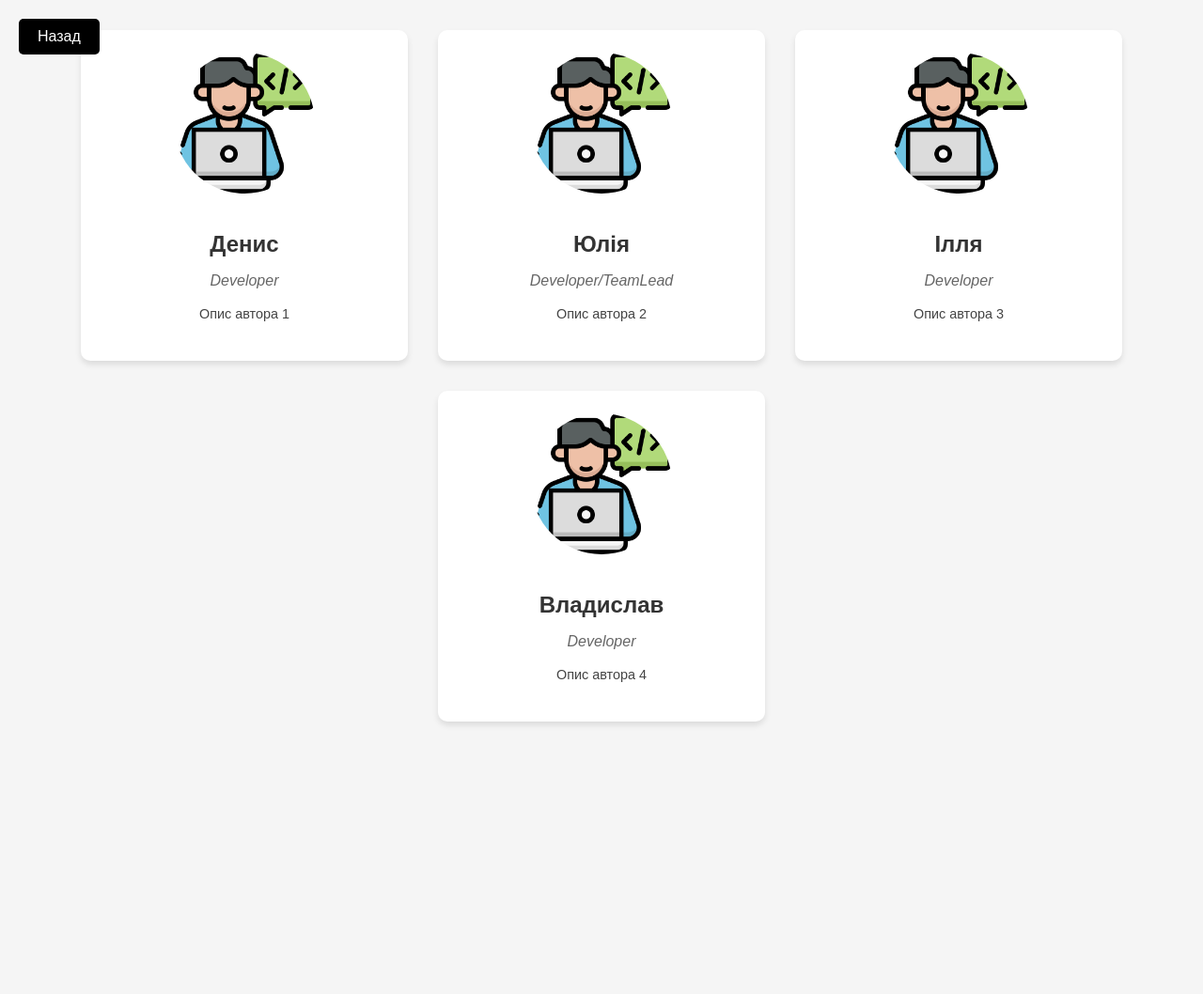
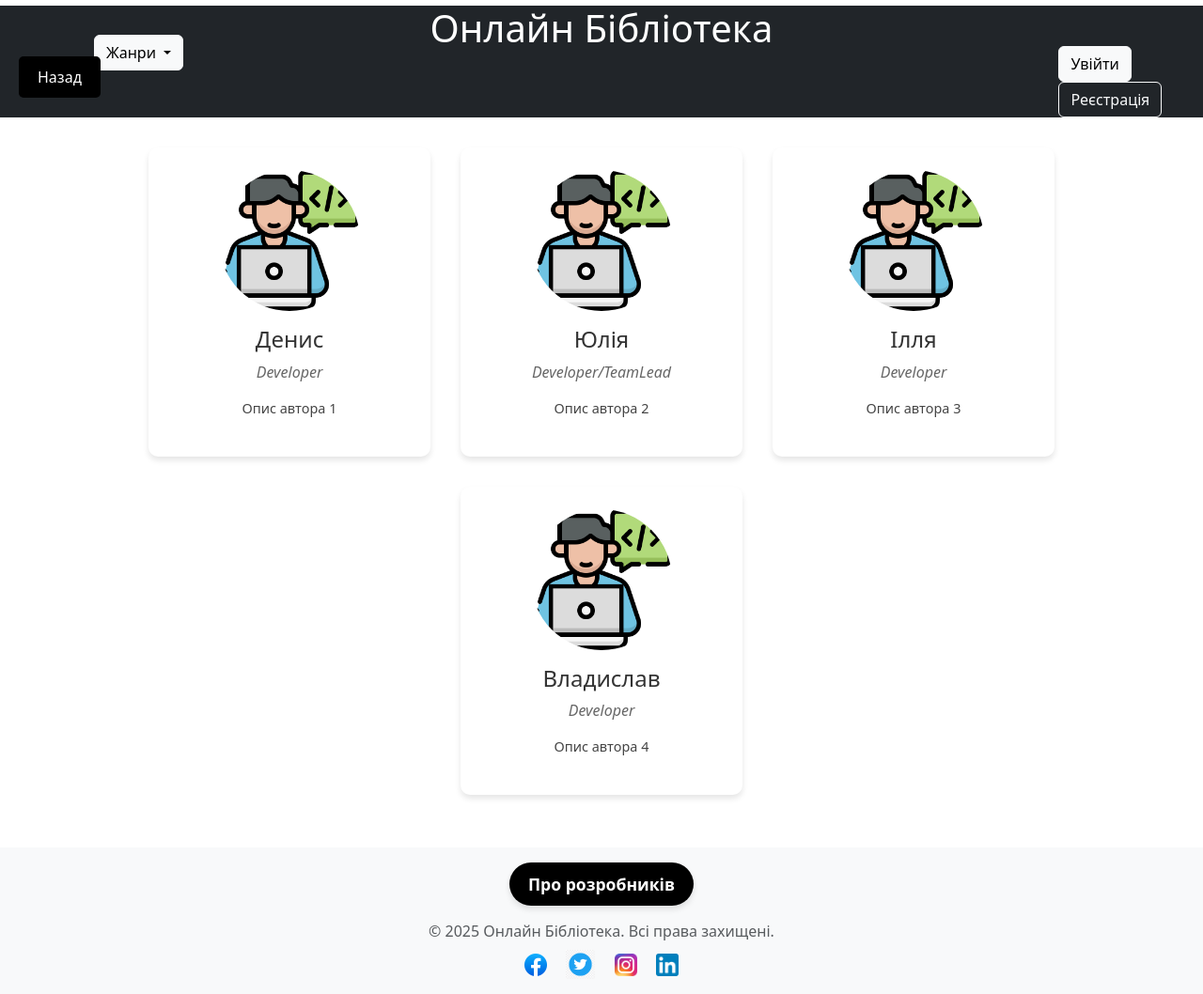
Before and after one commit to JuliaA55/Manuscriptum, a Django app: page /authors/ in a window 1280 px wide. Shown: the whole page at 94% size. Before the commit the page ends 772 px from the top, so only its background shows below. Run offline with Django 5.2, Linux system fonts and the light colour scheme.

Commit message:
Error correcting

```diff
--- a/Books/static/style.css
+++ b/Books/static/style.css
@@ -32,3 +32,70 @@
     margin-top: 2rem;
     color: #495057;
 }
+
+.authors-container {
+    display: flex;
+    flex-wrap: wrap;
+    justify-content: center;
+    gap: 2rem;
+    padding: 2rem;
+    max-width: 1200px;
+    margin: 0 auto;
+}
+
+.author-card {
+    width: 300px;
+    padding: 1.5rem;
+    border-radius: 10px;
+    box-shadow: 0 4px 6px rgba(0, 0, 0, 0.1);
+    background-color: white;
+    text-align: center;
+    transition: transform 0.3s ease;
+}
+
+.author-card:hover {
+    transform: translateY(-5px);
+    box-shadow: 0 6px 12px rgba(0, 0, 0, 0.15);
+}
+
+.author-image {
+    width: 150px;
+    height: 150px;
+    border-radius: 50%;
+    margin-bottom: 1rem;
+    object-fit: cover;
+}
+
+.author-name {
+    font-size: 1.5rem;
+    margin-bottom: 0.5rem;
+    color: #333;
+}
+
+.author-role {
+    color: #666;
+    margin-bottom: 1rem;
+    font-style: italic;
+}
+
+.author-description {
+    font-size: 0.9rem;
+    line-height: 1.5;
+    color: #444;
+}
+
+.back-button {
+    position: fixed;
+    top: 60px;
+    left: 20px;
+    padding: 10px 20px;
+    background-color: #000000;
+    color: white;
+    text-decoration: none;
+    border-radius: 5px;
+    transition: background-color 0.3s ease;
+}
+
+.back-button:hover {
+    background-color: #3c3d3d;
+}
--- a/Books/templates/base.html
+++ b/Books/templates/base.html
@@ -13,7 +13,7 @@
         <div class="container">
             <h1 class="text-center" style="color: white;">Онлайн Бібліотека</h1>
         </div>
-        <div class="dropdown" style="margin-left: 100px; margin-top: -2%;">
+        <div class="dropdown" style="margin-left: 100px; margin-top: -2%; width: 200px;">
             <button class="btn btn-light dropdown-toggle" type="button" id="genreDropdown"
                 data-bs-toggle="dropdown">
                 Жанри
@@ -26,11 +26,11 @@
         </div>
 
         <div style="margin-left: 88%; margin-top: -2%;">
-            {% if not user.is_authenticated %}
-            <a href="{% url 'login' %}" class="btn btn-light me-2">Увійти</a>
-            <a href="{% url 'register' %}" class="btn btn-outline-light">Реєстрація</a>
+            {% if user.is_authenticated %}
+                <a class="btn btn-outline-light" href="{% url 'logout' %}">Вийти</a>
             {% else %}
-            <a href="{% url 'logout' %}" class="btn btn-outline-light">Вийти</a>
+                <a class="btn btn-light me-2" href="{% url 'login' %}">Увійти</a>
+                <a class="btn btn-outline-light" href="{% url 'register' %}">Реєстрація</a>
             {% endif %}
         </div>
     </header>
--- a/Books/templates/books/authors.html
+++ b/Books/templates/books/authors.html
@@ -1,86 +1,7 @@
-<!DOCTYPE html>
-<html lang="uk">
-<head>
-    <meta charset="UTF-8">
-    <meta name="viewport" content="width=device-width, initial-scale=1.0">
-    <title>Про авторів</title>
-    <style>
-        body {
-            margin: 0;
-            padding: 0;
-            background-color: #f5f5f5;
-            font-family: Arial, sans-serif;
-        }
+{% extends 'base.html' %}
 
-        .authors-container {
-            display: flex;
-            flex-wrap: wrap;
-            justify-content: center;
-            gap: 2rem;
-            padding: 2rem;
-            max-width: 1200px;
-            margin: 0 auto;
-        }
-
-        .author-card {
-            width: 300px;
-            padding: 1.5rem;
-            border-radius: 10px;
-            box-shadow: 0 4px 6px rgba(0, 0, 0, 0.1);
-            background-color: white;
-            text-align: center;
-            transition: transform 0.3s ease;
-        }
-
-        .author-card:hover {
-            transform: translateY(-5px);
-            box-shadow: 0 6px 12px rgba(0, 0, 0, 0.15);
-        }
-
-        .author-image {
-            width: 150px;
-            height: 150px;
-            border-radius: 50%;
-            margin-bottom: 1rem;
-            object-fit: cover;
-        }
-
-        .author-name {
-            font-size: 1.5rem;
-            margin-bottom: 0.5rem;
-            color: #333;
-        }
-
-        .author-role {
-            color: #666;
-            margin-bottom: 1rem;
-            font-style: italic;
-        }
-
-        .author-description {
-            font-size: 0.9rem;
-            line-height: 1.5;
-            color: #444;
-        }
-
-        .back-button {
-            position: fixed;
-            top: 20px;
-            left: 20px;
-            padding: 10px 20px;
-            background-color: #000000;
-            color: white;
-            text-decoration: none;
-            border-radius: 5px;
-            transition: background-color 0.3s ease;
-        }
-
-        .back-button:hover {
-            background-color: #3c3d3d;
-        }
-    </style>
-</head>
-<body>
+{% block content %}
+  <div class="container">
     <a href="{% url 'book_list' %}" class="back-button">Назад</a>
     <div class="authors-container">
         {% for author in authors %}
@@ -92,5 +13,5 @@
         </div>
         {% endfor %}
     </div>
-</body>
-</html>
+</div>
+{% endblock %}
```
Also changed, not shown: Books/templates/books/book_detail.html (+2 -16 lines), Books/templates/books/book_list.html (+4 -14 lines), db.sqlite3.
